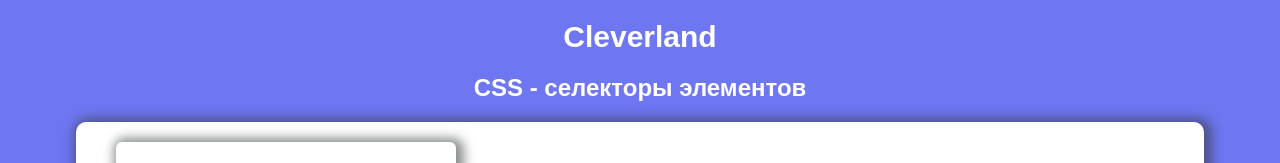
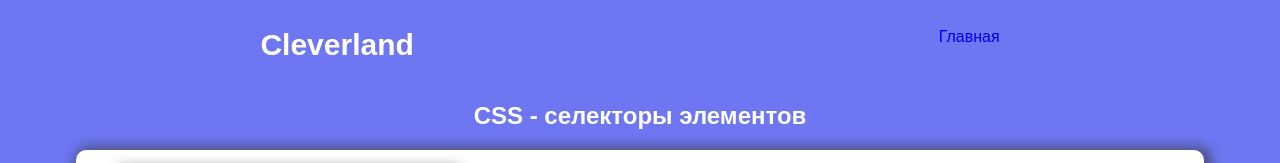
Before and after one commit to EGNKupava/cleverland-css, a plain HTML site: page lession-2/lession-2.html in a window 1280 px wide. Shown: the top 163 px of the page. Drawn offline with Linux system fonts and the light colour scheme.

Commit message:
lession 2

```diff
--- a/lession-2/lession-2.css
+++ b/lession-2/lession-2.css
@@ -1,6 +1,16 @@
 body {
   background: rgb(110, 118, 241);
   font-family: "Montserrat", sans-serif;
+}
+
+header {
+  display: flex;
+  justify-content: space-around;
+  align-content: center;
+}
+
+header a {
+  text-decoration: none;
 }
 
 h1,
--- a/lession-2/lession-2.html
+++ b/lession-2/lession-2.html
@@ -8,6 +8,7 @@
   <body>
     <header>
       <h1>Cleverland</h1>
+      <div><a href="../index.html">Главная</a></div>
     </header>
     <main class="main-content">
       <h2 class="title">CSS - селекторы элементов</h2>
```
